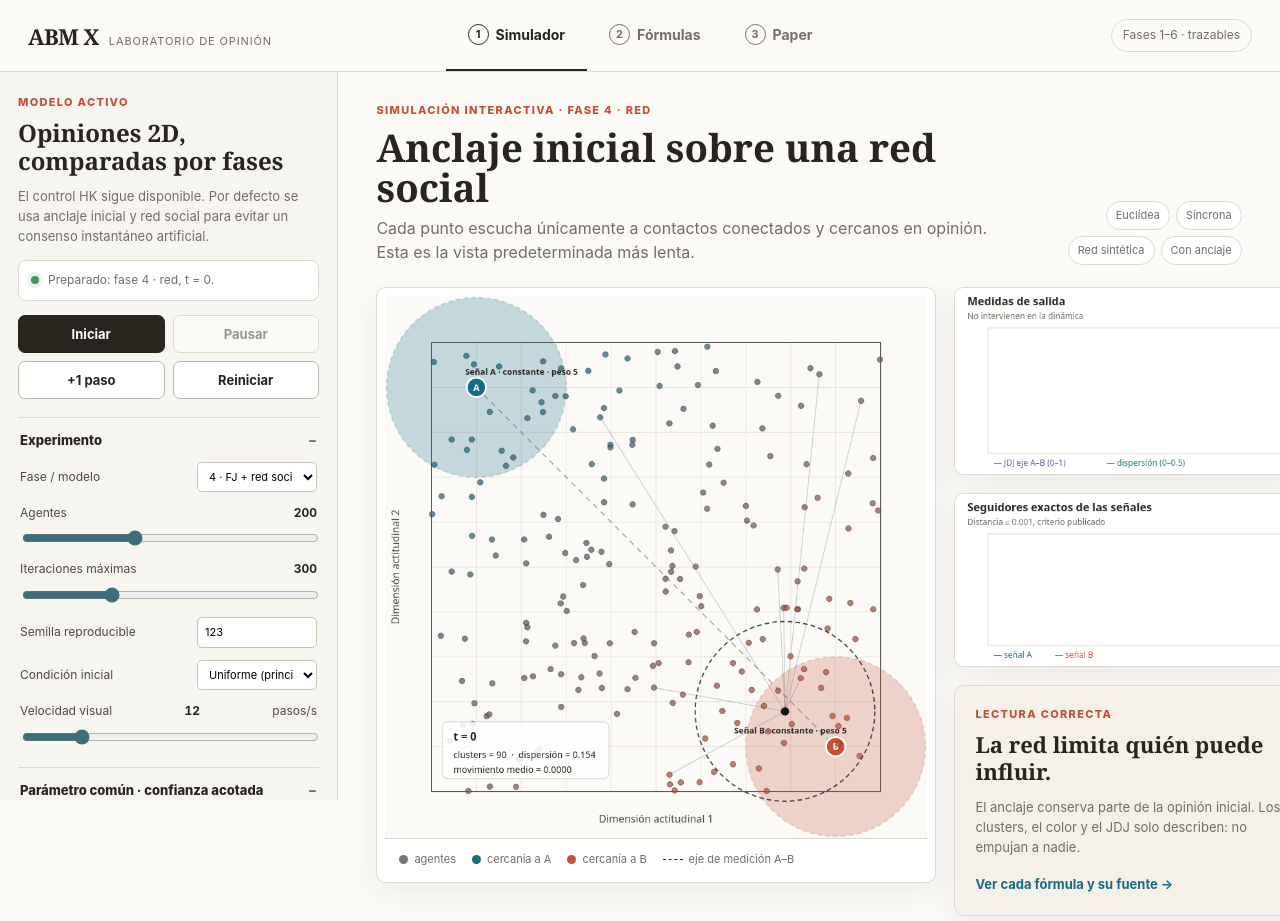
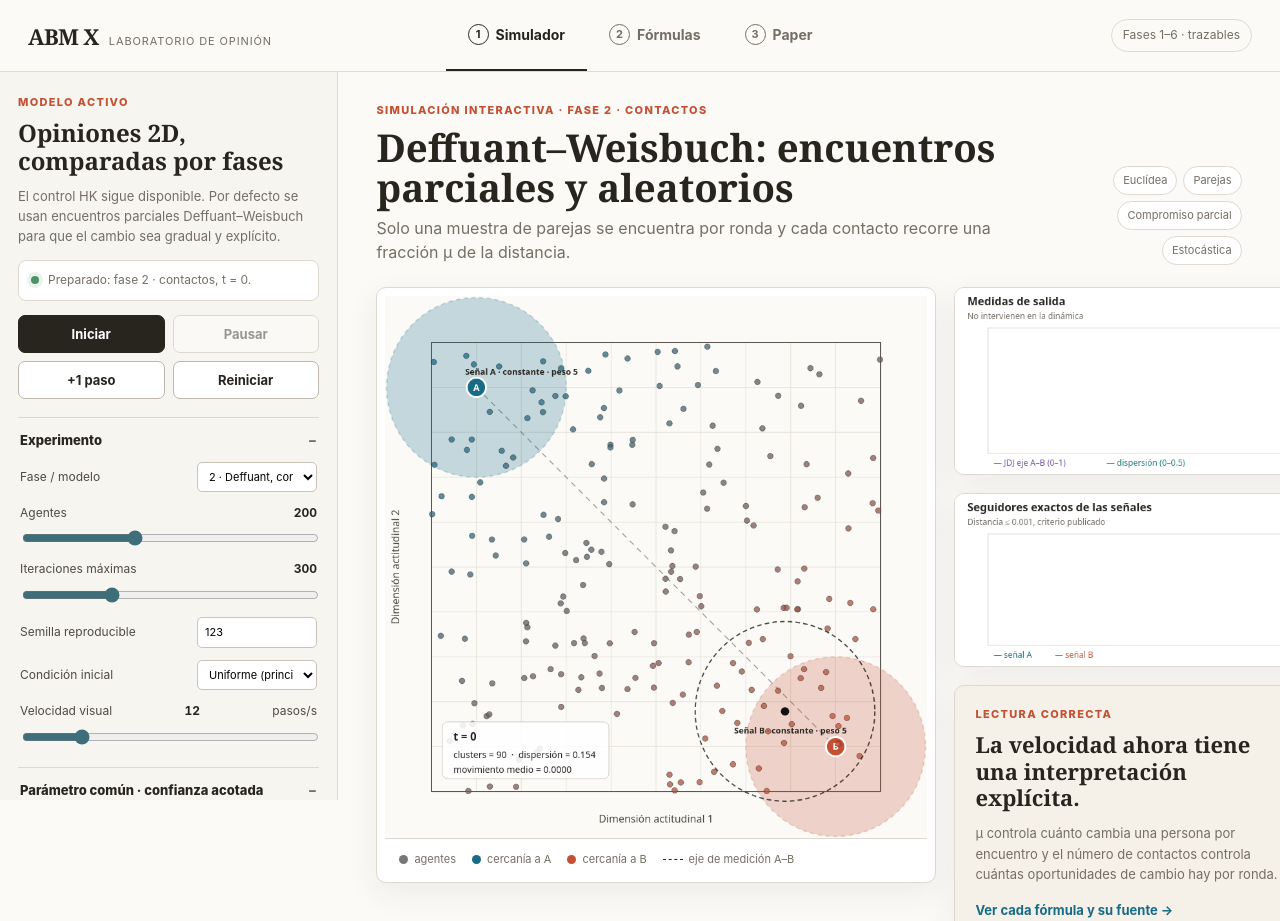
Before and after one commit to ducker6666/ABM-X, a plain HTML site: page web/index.html in a window 1280 px wide. Shown: the top 921 px of the page. Drawn offline with Linux system fonts and the light colour scheme.

Commit message:
Use gradual pair interactions as simulator default

```diff
--- a/web/index.html
+++ b/web/index.html
@@ -22,7 +22,7 @@
       <section class="control-intro">
         <p class="eyebrow">MODELO ACTIVO</p>
         <h1>Opiniones 2D, comparadas por fases</h1>
-        <p>El control HK sigue disponible. Por defecto se usa anclaje inicial y red social para evitar un consenso instantáneo artificial.</p>
+        <p>El control HK sigue disponible. Por defecto se usan encuentros parciales Deffuant–Weisbuch para que el cambio sea gradual y explícito.</p>
         <div class="status-line"><span class="status-dot"></span><span id="runStatus">Preparado</span></div>
       </section>
 
@@ -38,9 +38,9 @@
         <label class="field inline-field"><span>Fase / modelo</span>
           <select id="phase" data-reset-model>
             <option value="hk">1 · HK, control base</option>
-            <option value="dw">2 · Deffuant, contactos graduales</option>
+            <option value="dw" selected>2 · Deffuant, contactos graduales</option>
             <option value="fj">3 · FJ, anclaje inicial</option>
-            <option value="network" selected>4 · FJ + red social</option>
+            <option value="network">4 · FJ + red social</option>
             <option value="temporal">5 · Red + señales temporales</option>
           </select>
         </label>
@@ -92,20 +92,20 @@
         </div>
       </details>
 
-      <details class="control-group">
+      <details class="control-group" open>
         <summary>Fase 2 · contactos graduales DW</summary>
         <p class="control-note">Solo se usa al seleccionar Fase 2. μ es la fracción recorrida en cada encuentro aceptado.</p>
         <label class="field"><span>Compromiso μ <output data-output-for="compromiseRate">0.08</output></span><input id="compromiseRate" type="range" min="0.01" max="0.50" step="0.01" value="0.08" data-reset-model /></label>
         <label class="field"><span>Contactos por agente/ronda <output data-output-for="interactionsPerAgent">0.50</output></span><input id="interactionsPerAgent" type="range" min="0.10" max="2.00" step="0.10" value="0.50" data-reset-model /></label>
       </details>
 
-      <details class="control-group" open>
+      <details class="control-group">
         <summary>Fases 3–5 · anclaje inicial FJ</summary>
         <p class="control-note">g es el peso conservado de la opinión inicial. g=0 elimina el ancla; g=1 impide cambiar.</p>
         <label class="field"><span>Peso del ancla g <output data-output-for="anchorWeight">0.85</output></span><input id="anchorWeight" type="range" min="0" max="1" step="0.01" value="0.85" data-reset-model /></label>
       </details>
 
-      <details class="control-group" open>
+      <details class="control-group">
         <summary>Fases 4–5 · red social</summary>
         <p class="control-note">Red sintética Watts–Strogatz: una demostración reproducible, no datos de una red real.</p>
         <label class="field inline-field"><span>Grado inicial k</span>
@@ -135,12 +135,12 @@
     <section class="workspace">
       <div class="workspace-heading">
         <div>
-          <p class="eyebrow">SIMULACIÓN INTERACTIVA · <span id="phaseLabel">FASE 4</span></p>
-          <h2 id="phaseTitle">Anclaje inicial sobre una red social</h2>
-          <p id="phaseDescription">Cada punto escucha únicamente a contactos conectados y cercanos en opinión.</p>
+          <p class="eyebrow">SIMULACIÓN INTERACTIVA · <span id="phaseLabel">FASE 2</span></p>
+          <h2 id="phaseTitle">Deffuant–Weisbuch: encuentros parciales y aleatorios</h2>
+          <p id="phaseDescription">Solo una muestra de parejas se encuentra por ronda y cada contacto recorre una fracción μ de la distancia.</p>
         </div>
         <div class="scope-badges" id="scopeBadges">
-          <span>Euclídea</span><span>Síncrona</span><span>Con red</span><span>Con anclaje</span>
+          <span>Euclídea</span><span>Parejas</span><span>Compromiso parcial</span><span>Estocástica</span>
         </div>
       </div>
 
@@ -159,8 +159,8 @@
           <article class="canvas-card"><canvas id="followersCanvas" width="520" height="250"></canvas></article>
           <article class="plain-card important-note">
             <p class="eyebrow">LECTURA CORRECTA</p>
-            <h3 id="readingTitle">La red limita quién puede influir.</h3>
-            <p id="readingText">El anclaje conserva parte de la opinión inicial. Los clusters, el color y el JDJ solo describen: no empujan a nadie.</p>
+            <h3 id="readingTitle">La velocidad ahora tiene una interpretación explícita.</h3>
+            <p id="readingText">μ controla cuánto cambia una persona por encuentro y el número de contactos controla cuántas oportunidades de cambio hay por ronda.</p>
             <a href="formula.html">Ver cada fórmula y su fuente →</a>
           </article>
         </div>
```
Also changed, not shown: docs/research_decisions.md (+1 -1 lines), README.md, 1 other file.
